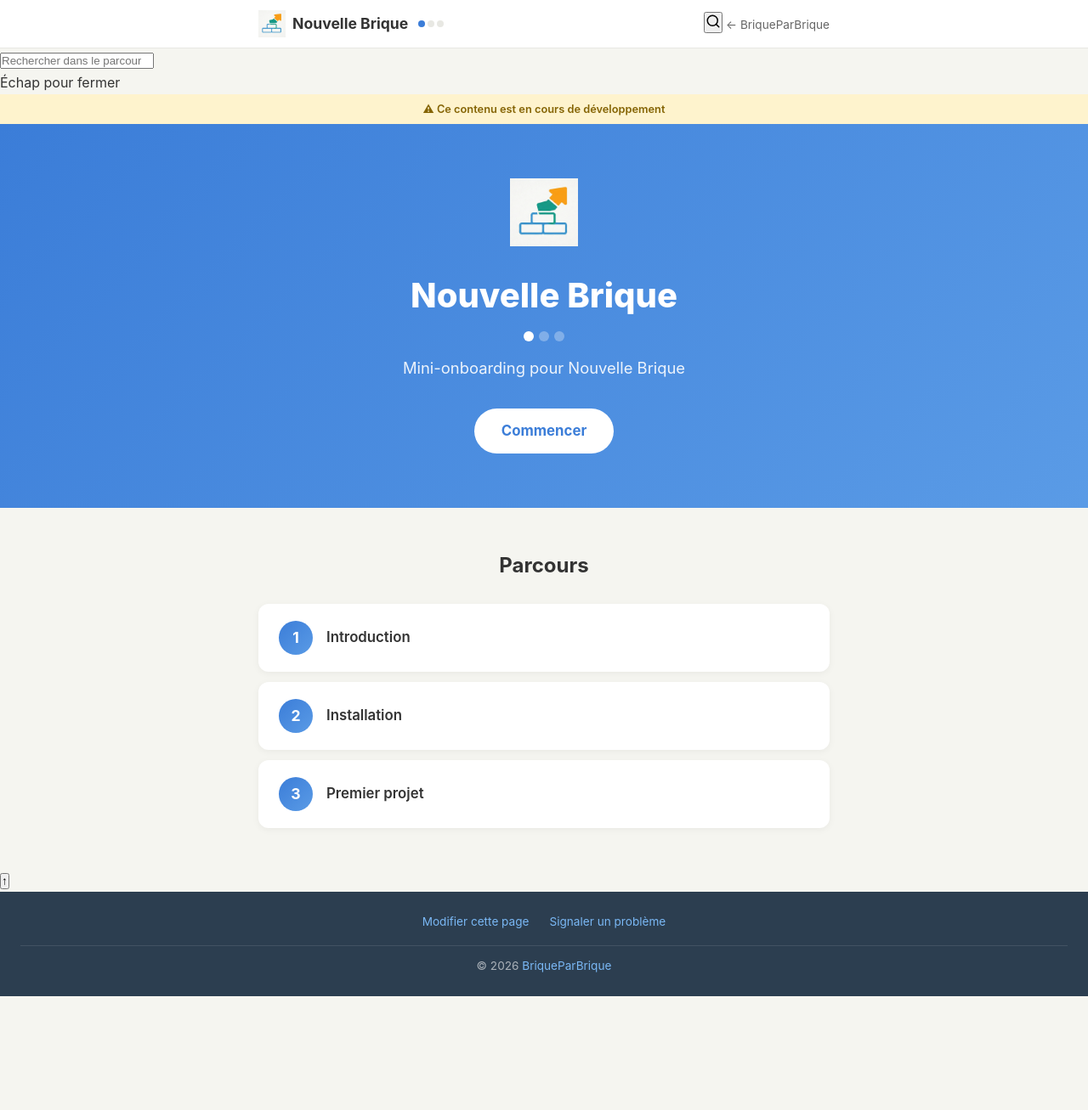
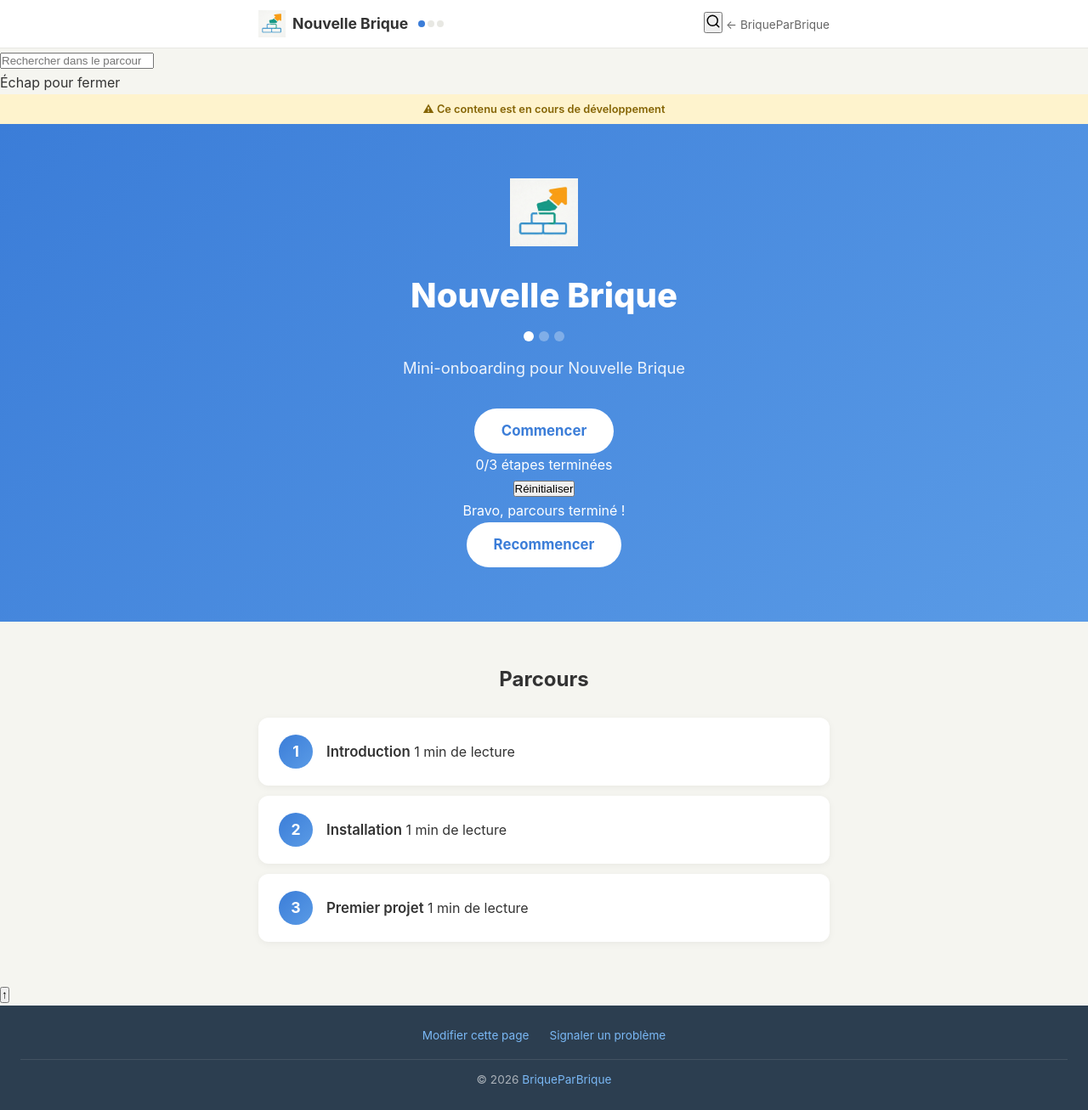
Before and after one commit to BriqueParBrique/nouvelle-brique, a Jekyll site: the page built from index.html, in a window 1280 px wide and 1307 px high. Shown: the whole window at 85% size. Built offline with Jekyll 4.4.1, drawn with Linux system fonts in a browser that asks for light colours.

Commit message:
Improve homepage with hero states and enhanced progress display
Replace single CTA with three states (fresh, in-progress, done),
add reading time on step cards, and improve progress reset flow.

Co-Authored-By: Claude Opus 4.6 <noreply@anthropic.com>

```diff
--- a/index.html
+++ b/index.html
@@ -15,9 +15,28 @@ title: "Accueil"
       {% endfor %}
     </div>
     <p class="hero-description">{{ site.description }}</p>
+
     {% assign first_step = site.data.steps | first %}
-    <a href="{{ first_step.file | prepend: '/' | append: '/' | relative_url }}" class="hero-cta" data-reset-progress>Commencer</a>
-    <a href="#" class="hero-resume">Reprendre →</a>
+
+    <!-- État : aucune progression -->
+    <div class="hero-state hero-state-fresh" id="state-fresh" aria-hidden="true">
+      <a href="{{ first_step.file | prepend: '/' | append: '/' | relative_url }}" class="hero-cta">Commencer</a>
+    </div>
+
+    <!-- État : en cours -->
+    <div class="hero-state hero-state-progress" id="state-progress" aria-hidden="true">
+      <p class="completion-summary" aria-live="polite">
+        <span class="completion-count" id="completion-count">0/{{ site.data.steps | size }}</span> étapes terminées
+      </p>
+      <a href="#" class="hero-cta hero-resume" id="hero-resume">Reprendre →</a>
+      <button class="hero-reset" id="reset-progress" type="button">Réinitialiser</button>
+    </div>
+
+    <!-- État : parcours terminé -->
+    <div class="hero-state hero-state-done" id="state-done" aria-hidden="true">
+      <p class="completion-congrats" role="status">Bravo, parcours terminé !</p>
+      <a href="{{ first_step.file | prepend: '/' | append: '/' | relative_url }}" class="hero-cta" id="restart-btn">Recommencer</a>
+    </div>
   </div>
 </section>
 
@@ -25,9 +44,16 @@ title: "Accueil"
   <h2 class="steps-overview-title">Parcours</h2>
   <div class="steps-list">
     {% for step in site.data.steps %}
-      <a href="{{ step.file | prepend: '/' | append: '/' | relative_url }}" class="step-card" data-step-file="{{ step.file }}">
+      {% assign step_page = site.steps | where: "slug", step.file | first %}
+      {% assign wc = step_page.content | strip_html | number_of_words %}
+      {% assign rt = wc | divided_by: 100 %}
+      {% if rt == 0 %}{% assign rt = 1 %}{% endif %}
+      <a href="{{ step.file | prepend: '/' | append: '/' | relative_url }}" class="step-card" data-step-file="{{ step.file }}" aria-label="Étape {{ forloop.index }} : {{ step.title }}">
         <span class="step-card-number">{{ forloop.index }}</span>
-        <span class="step-card-title">{{ step.title }}</span>
+        <div class="step-card-info">
+          <span class="step-card-title">{{ step.title }}</span>
+          <span class="step-card-reading-time">{{ rt }} min de lecture</span>
+        </div>
       </a>
     {% endfor %}
   </div>
```
